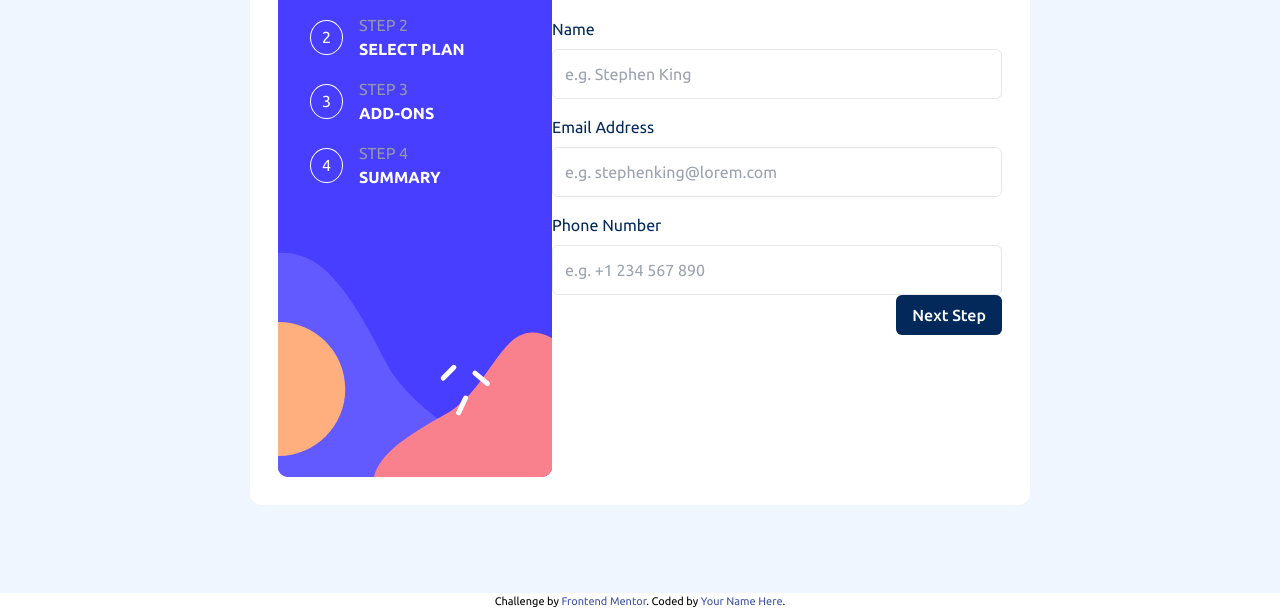
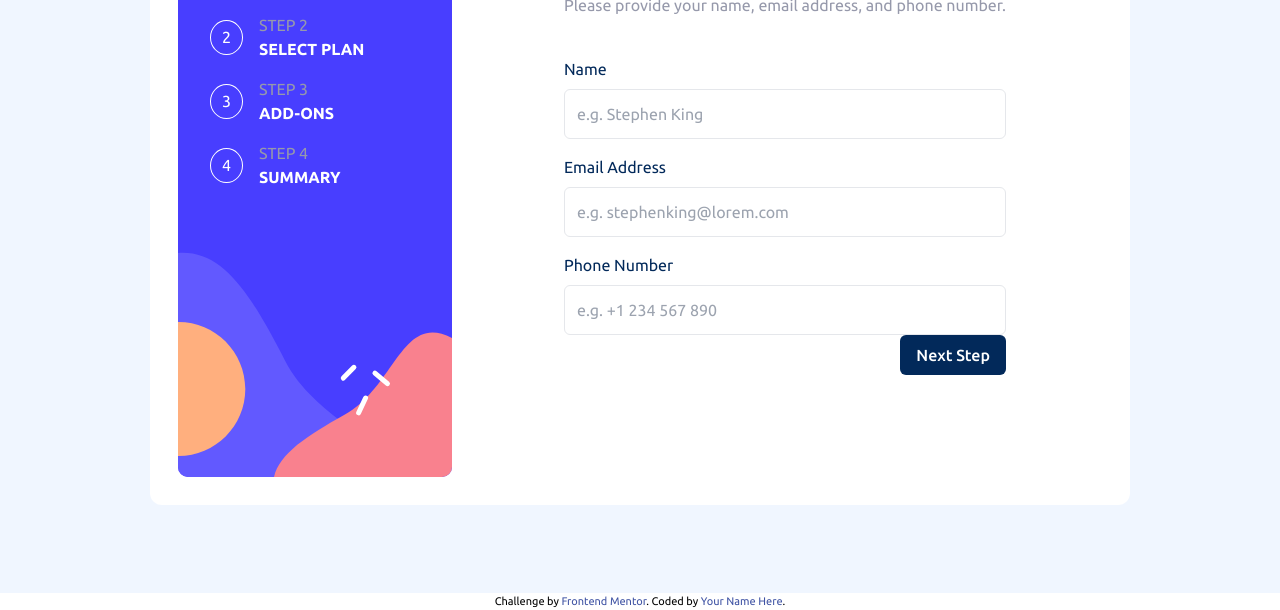
Before and after one commit to Mdalasini/multi-step-form-main, a website: page index.html in a window 1280 px wide. Shown: the part 207-817 px from the top of the page. Drawn offline with Linux system fonts and the light colour scheme.

Commit message:
style: added margin to tab element

```diff
--- a/index.html
+++ b/index.html
@@ -69,7 +69,7 @@
               <input type="number" id="number" placeholder="e.g. +1 234 567 890" required onfocus="this.classList.remove('invalid')">
             </div>
           </div>
-          <div class="flex justify-end mt-auto">
+          <div class="flex justify-end">
             <button type="button" class="btn btn-primary">Next Step</button>
           </div>
         </div>
--- a/input.css
+++ b/input.css
@@ -34,8 +34,11 @@ h4 {
     @apply bg-white p-7 rounded-xl max-w-5xl flex
 }
 
+
+
+
 .tab{
-    @apply hidden w-[450px]
+    @apply hidden ml-28 mt-10 mr-24 h-full
 }
 
 .subHeading{
```
Also changed, not shown: css/style.css.
